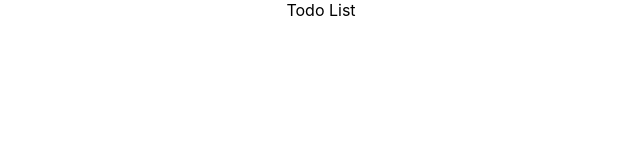
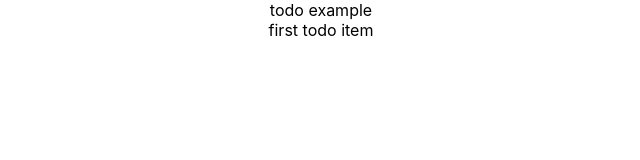
Before and after one commit to CASTRDE/react-router-Day13, a React (Create React App) app: page / in a window 1280 px wide. Shown: the top 160 px of the page, without its empty margins (319-959 px from the left). Built offline with nearby package versions, Linux system fonts and the light colour scheme.

Commit message:
feat: render todo items in TodoList

```diff
--- a/src/features/todo/TodoGroup.js
+++ b/src/features/todo/TodoGroup.js
@@ -1,5 +1,8 @@
-const TodoGroup = () => {
-    return <div>Todo Group</div>
+import TodoItem from "./TodoItem";
+
+const TodoGroup = (props) => {
+    const {todoList} = props;
+    return todoList.map((todo) => <TodoItem key = {todo.id} todo = {todo}/>);
 };
 
 export default TodoGroup;
--- a/src/features/todo/TodoItem.js
+++ b/src/features/todo/TodoItem.js
@@ -0,0 +1,6 @@
+const TodoItem = (props) => {
+    const {todo} = props;
+    return <div>{todo.text}</div>;
+}
+
+export default TodoItem;
--- a/src/features/todo/TodoList.js
+++ b/src/features/todo/TodoList.js
@@ -1,5 +1,11 @@
+import { useSelector } from "react-redux/es/exports";
+import TodoGroup from "./TodoGroup";
+
 const TodoList = () => {
-    return <div>Todo List</div>
+    const todoList = useSelector((state) => state.todoList);
+
+    console.log(todoList);
+    return <TodoGroup todoList={todoList}/>;
 };
 
 export default TodoList;
```
